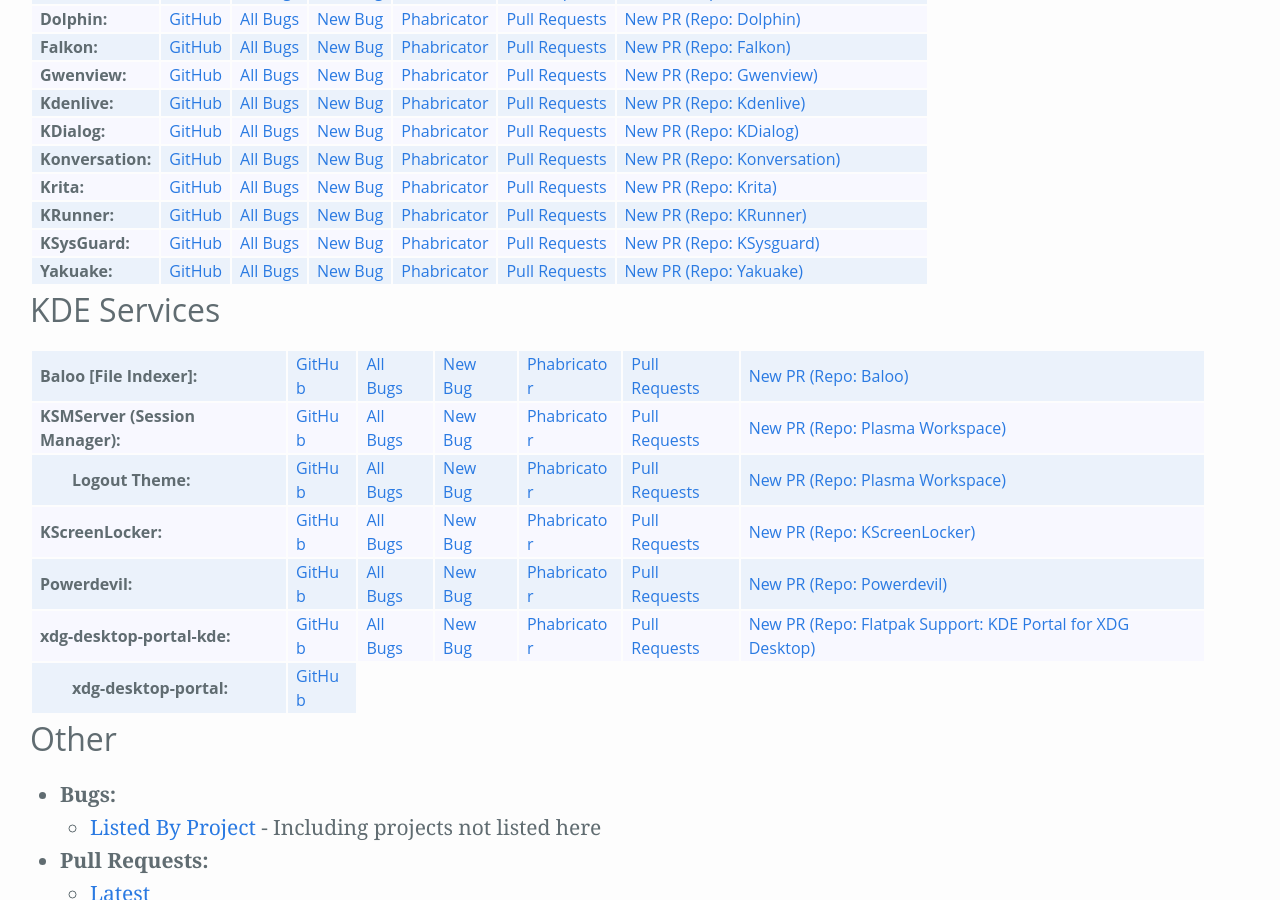
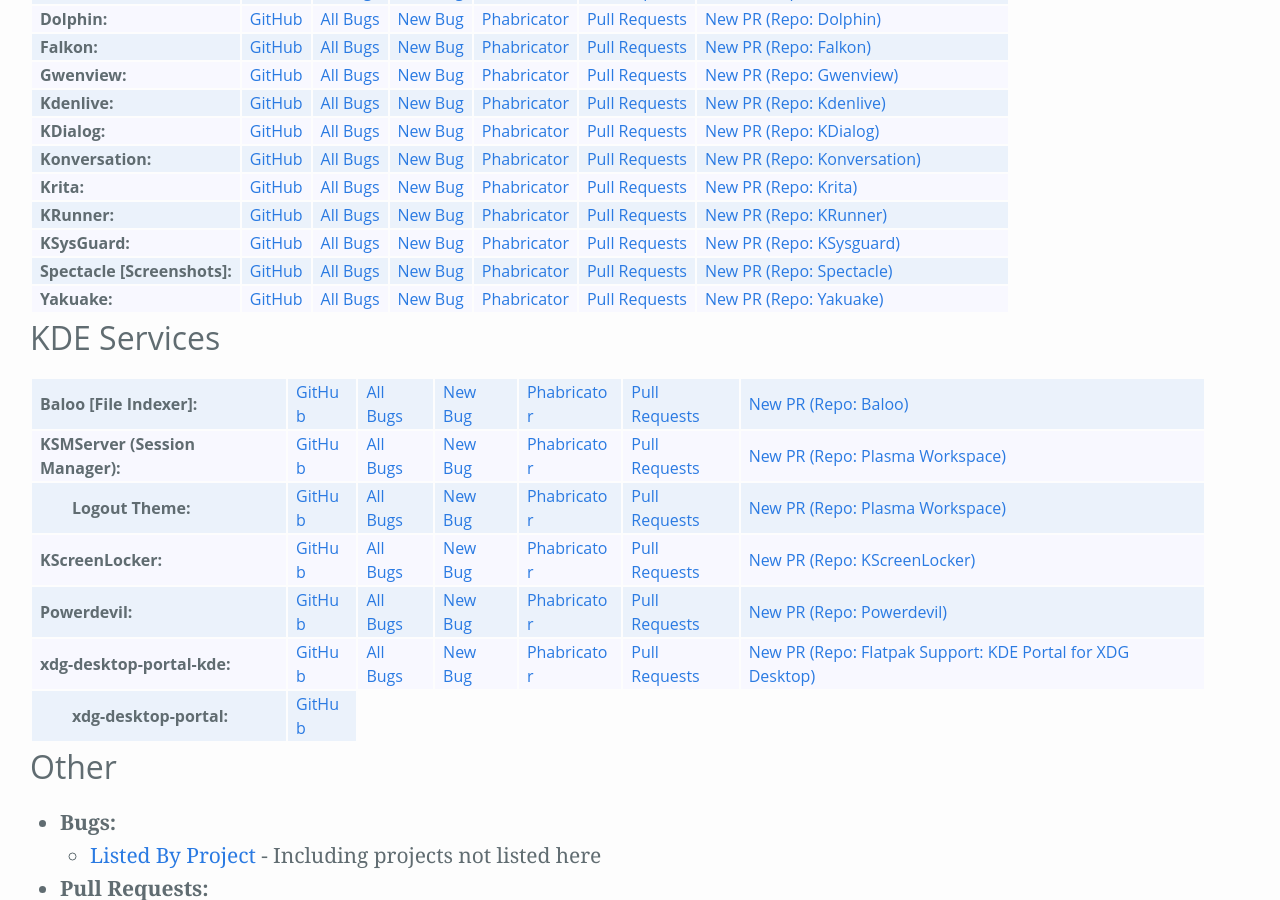
Before and after one commit to Zren/zren.github.io, a Jekyll site: the page built from kde_repos.md, in a window 1280 px wide and 900 px high, scrolled down 4860 px. Built offline with Jekyll 4.4.1, drawn with Linux system fonts in a browser that asks for light colours.

Commit message:
Add spectacle links

```diff
--- a/kde_repos.md
+++ b/kde_repos.md
@@ -1005,6 +1005,16 @@
 	</tr>
 	<tr>
 		{% include kdeRepo.html
+			repoName='Spectacle [Screenshots]'
+			githubLink='https://github.com/KDE/spectacle'
+			product='spectacle'
+			phabRepo='spectacle'
+			phabRepoName='Spectacle'
+			phabDiffQuery='d0ahfxoZg5xe'
+		%}
+	</tr>
+	<tr>
+		{% include kdeRepo.html
 			repoName='Yakuake'
 			githubLink='https://github.com/KDE/yakuake'
 			product='yakuake'
```
